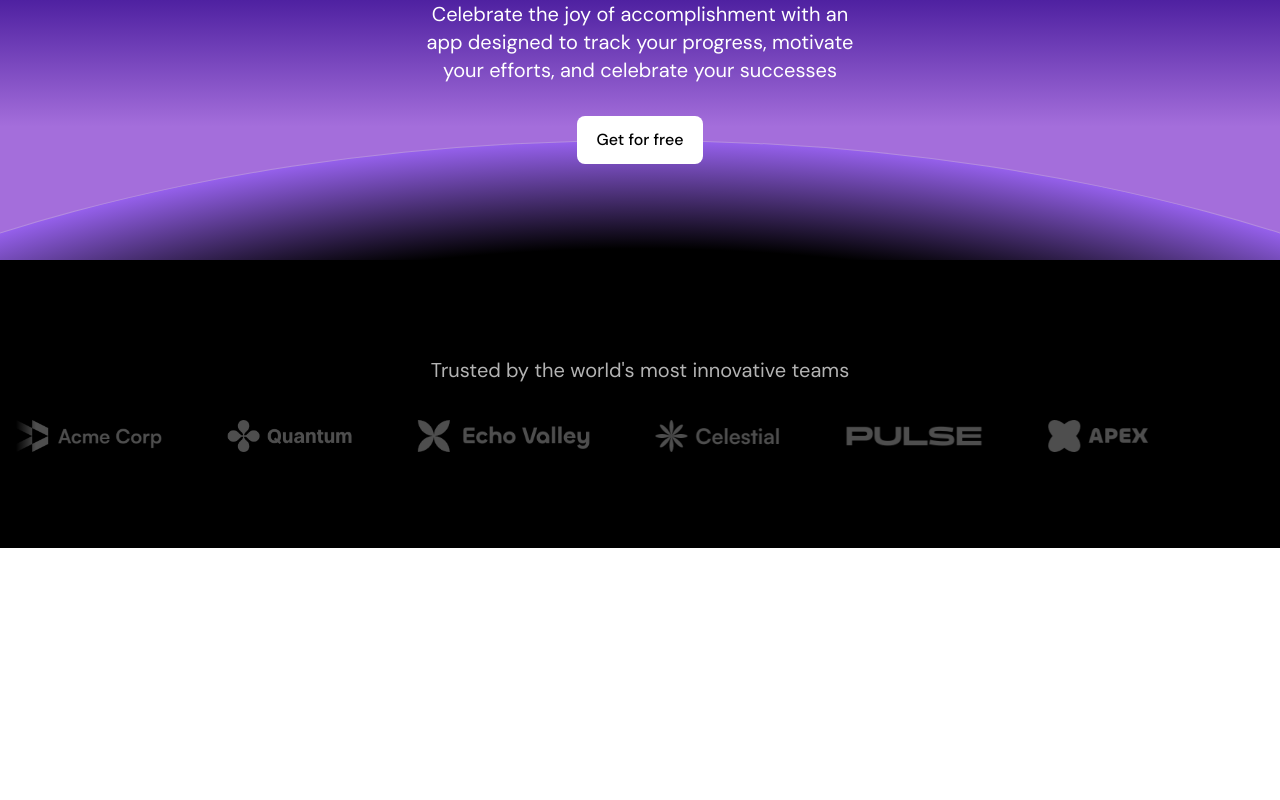
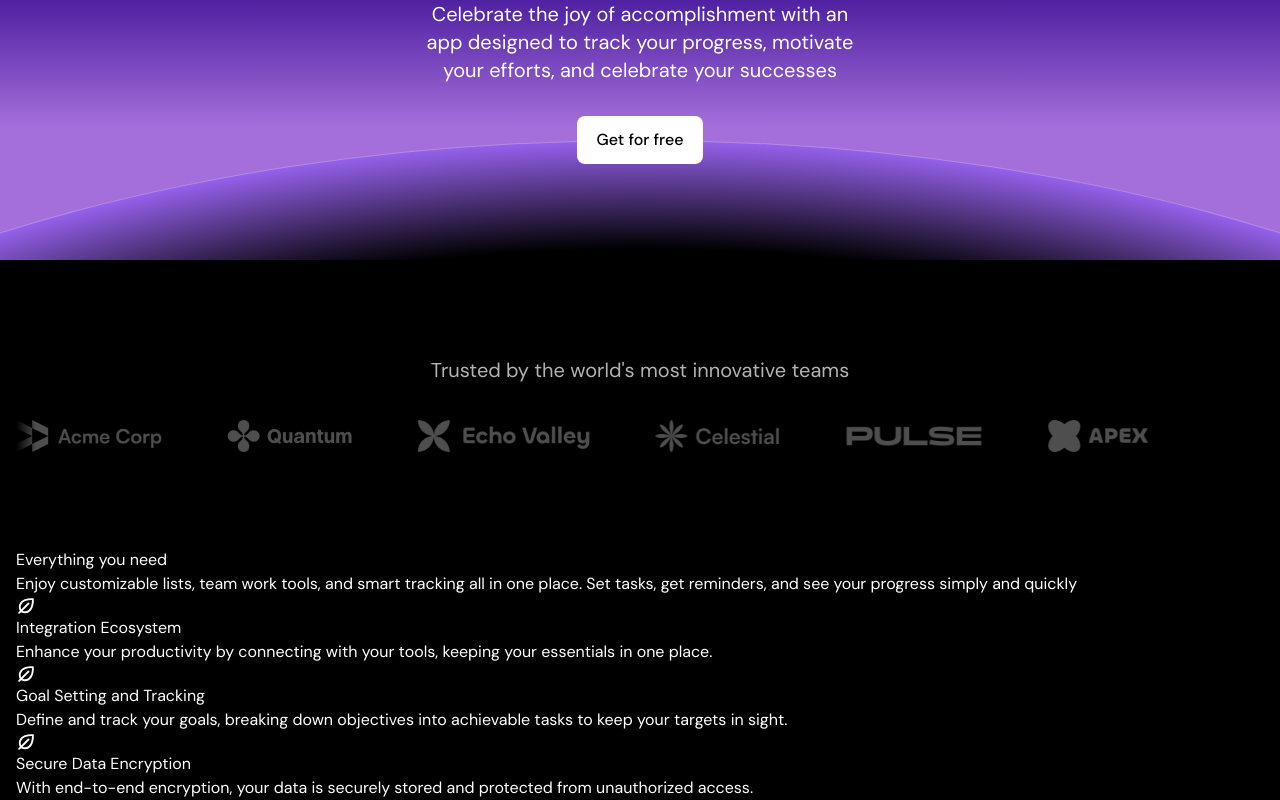
Before and after one commit to diego-teileche/dark-saas-landing-page, a Next.js app: page / in a window 1280 px wide. Shown: the part 610-1410 px from the top of the page. Before the commit the page ends 1158 px from the top, so only its background shows below. Built offline with nearby package versions, Linux system fonts and the light colour scheme.

Commit message:
Features Section
- Title added
- Paragraph added
- Features added
- Features icon, title and description added

```diff
--- a/src/components/Features.tsx
+++ b/src/components/Features.tsx
@@ -1,3 +1,5 @@
+import EcosystemIcon from "@/assets/icons/ecosystem.svg"
+
 const features = [
   {
     title: "Integration Ecosystem",
@@ -14,8 +16,30 @@ const features = [
     description:
       "With end-to-end encryption, your data is securely stored and protected from unauthorized access.",
   },
-];
+]
 
 export const Features = () => {
-  return null;
-};
+  return (
+    <section className="bg-black text-white">
+      <div className="container">
+        <h2>Everything you need</h2>
+        <p>
+          Enjoy customizable lists, team work tools, and smart tracking all in
+          one place. Set tasks, get reminders, and see your progress simply and
+          quickly
+        </p>
+        <div>
+          {features.map(({ title, description }) => (
+            <div key={title}>
+              <div>
+                <EcosystemIcon />
+              </div>
+              <h3>{title}</h3>
+              <p>{description}</p>
+            </div>
+          ))}
+        </div>
+      </div>
+    </section>
+  )
+}
```
